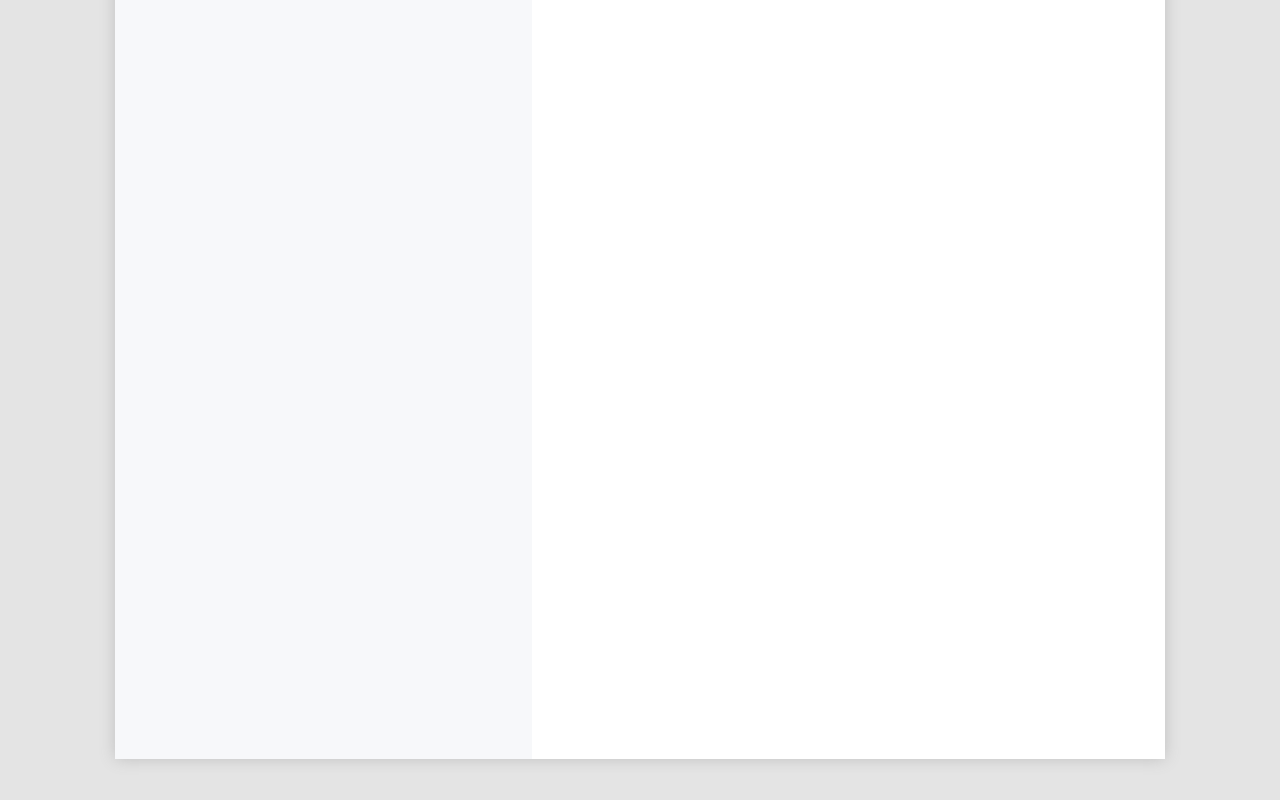
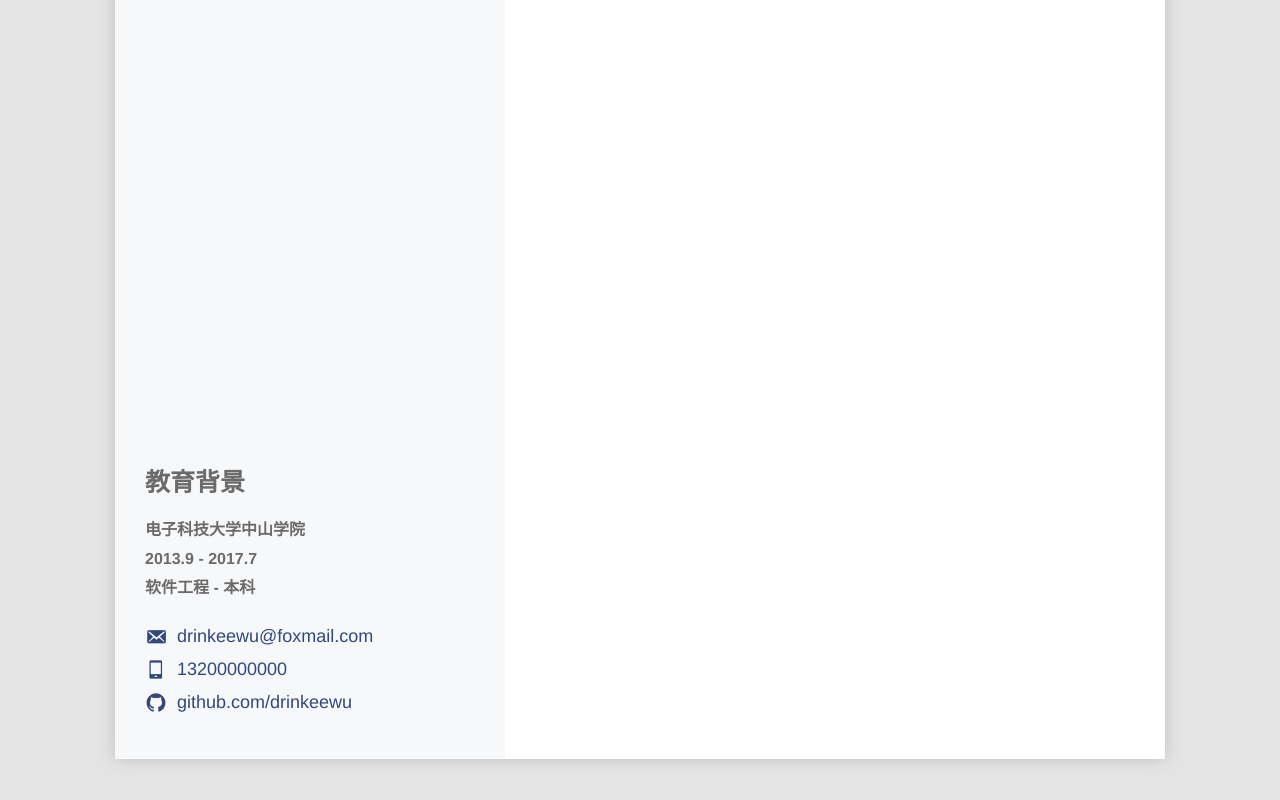
Before and after one commit to drinkeewu/resume, a Vue app in the folder vue-resume/: page /#/ in a window 1280 px wide. Shown: the part 776-1576 px from the top of the page. Built offline with nearby package versions, Linux system fonts and the light colour scheme.

Commit message:
feat:完成侧栏/响应式布局

```diff
--- a/vue-resume/public/index.html
+++ b/vue-resume/public/index.html
@@ -3,7 +3,7 @@
   <head>
     <meta charset="utf-8">
     <meta http-equiv="X-UA-Compatible" content="IE=edge">
-    <meta name="viewport" content="width=device-width,initial-scale=1.0">
+    <meta name="viewport" content="width=device-width, user-scalable=no, initial-scale=1.0, maximum-scale=1.0, minimum-scale=1.0"/>
     <link rel="icon" href="<%= BASE_URL %>favicon.ico">
     <title>Dinkee Wu's resume</title>
   </head>
--- a/vue-resume/src/App.vue
+++ b/vue-resume/src/App.vue
@@ -11,6 +11,9 @@
   text-align: center;
   color: #2c3e50;
   overflow: auto;
+  @media screen and (max-width: 1049px){
+    height: 100%;
+  }
 }
 
 
--- a/vue-resume/src/components/aside/Aside.vue
+++ b/vue-resume/src/components/aside/Aside.vue
@@ -13,18 +13,37 @@
       <progress-list :data="skills" />
     </div>
 
-    <div class="resume-aside-bottom" />
+    <div class="resume-aside-bottom">
+      <text-section
+        title="教育背景"
+        class="font-bold"
+      >
+        <p>电子科技大学中山学院</p>
+        <p>2013.9 - 2017.7</p>
+        <p>软件工程 - 本科</p>
+      </text-section>
+      <icon-list
+        :list="contacts"
+        class="icon-list"
+      />
+    </div>
   </div>
 </template>
 
 <script>
-import { ProgressList } from '@/components';
+import {
+  ProgressList,
+  IconLineList,
+  TextSection,
+} from '@/components';
 
 
 export default {
   name: 'Aside',
   components: {
     'progress-list': ProgressList,
+    'icon-list': IconLineList,
+    'text-section': TextSection,
   },
   data() {
     return {
@@ -36,6 +55,8 @@ export default {
       ],
       contacts: [
         { icon: 'emailalt', text: 'drinkeewu@foxmail.com' },
+        { icon: 'phone', text: '13200000000' },
+        { icon: 'github', text: 'github.com/drinkeewu' },
       ],
     };
   },
@@ -46,9 +67,12 @@ export default {
 $bg: #f7f8fa;
 @import '../../styles/common.scss';
 .resume-aside {
+  flex: 3;
+  display: flex;
+  justify-content: space-between;
+  flex-direction: column;
   color: $deep-blue;
-  flex: 3;
-  padding: 50px;
+  padding: 40px 30px;
   box-sizing: border-box;
   background-color: $bg;
   &-top {
@@ -66,5 +90,8 @@ $bg: #f7f8fa;
       }
     }
   }
+  @media screen and (max-width: 1049px){
+
+  }
 }
 </style>
--- a/vue-resume/src/components/icon-line/IconLine.vue
+++ b/vue-resume/src/components/icon-line/IconLine.vue
@@ -4,6 +4,9 @@
     :style="style"
   >
     <i :class="iconClass" />
+    <span class="text">
+      {{ text }}
+    </span>
   </div>
 </template>
 
@@ -41,6 +44,18 @@ export default {
 };
 </script>
 
-<style>
+<style scoped lang="scss">
+.comp-icon-line {
+  display: flex;
+  align-items: center;
+  font-size: 18px;
+  .iconfont {
+    font-size: 22px;
+  }
+  .text {
+    margin-left: 10px;
+  }
+
+}
 
 </style>
--- a/vue-resume/src/components/index.js
+++ b/vue-resume/src/components/index.js
@@ -1,5 +1,7 @@
+export { default as TextSection } from './text-section';
 export { default as Header } from './header';
 export { default as Project } from './project';
-export { default as Aside } from './aside';
 export { default as Content } from './content';
 export { default as ProgressList } from './progress';
+export { default as IconLineList } from './icon-line';
+export { default as Aside } from './aside';
--- a/vue-resume/src/components/progress/Progress.vue
+++ b/vue-resume/src/components/progress/Progress.vue
@@ -89,5 +89,12 @@ export default {
       background: $deep-blue;
     }
   }
+  @media screen and (max-width: 1049px){
+    display: block;
+    text-align: left;
+    &-bar {
+      margin-top: 2px;
+    }
+  }
 }
 </style>
--- /dev/null
+++ b/vue-resume/src/components/text-section/TextSection.vue
@@ -0,0 +1,38 @@
+<template>
+  <div class="comp-text-section">
+    <h1 class="comp-text-section__title">
+      {{ title }}
+    </h1>
+    <div class="comp-text-section__content">
+      <slot />
+    </div>
+  </div>
+</template>
+
+<script>
+export default {
+  name: 'TextSection',
+  props: {
+    title: {
+      type: String,
+      default: '',
+    },
+  },
+};
+</script>
+
+<style scoped lang="scss">
+$text-color: #6c6b6b;
+.comp-text-section {
+  margin: 20px 0;
+  text-align: left;
+  &__title {
+    color: $text-color;
+    font-size: 25px;
+  }
+  &__content {
+    color:$text-color;
+  }
+
+}
+</style>
--- /dev/null
+++ b/vue-resume/src/components/text-section/index.js
@@ -0,0 +1 @@
+export { default } from './TextSection.vue';
--- a/vue-resume/src/styles/global.scss
+++ b/vue-resume/src/styles/global.scss
@@ -11,6 +11,15 @@ body{
   font: 16px/1.5 "Helvetica Neue",Helvetica,"PingFang SC","Hiragino Sans GB","Microsoft YaHei","微软雅黑",Arial,sans-serif;
   color: #333;
 }
+
+p {
+  margin: 5px 0;
+}
+
+.font-bold {
+  font-weight: bold;
+}
+
 /* 改变主题色变量 */
 $--color-primary: #33477C;
 
--- a/vue-resume/src/views/Resume.vue
+++ b/vue-resume/src/views/Resume.vue
@@ -41,5 +41,12 @@ export default {
     flex:1;
     display:flex;
   }
+  @media screen and (max-width: 1049px){
+    margin: 0;
+    width: 100%;
+    &__content{
+      display: block;
+    }
+  }
 }
 </style>
```
